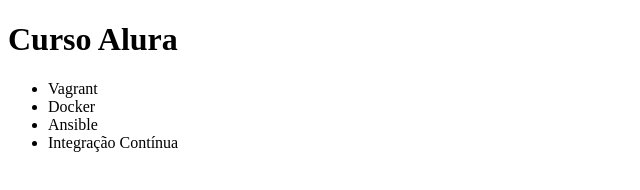
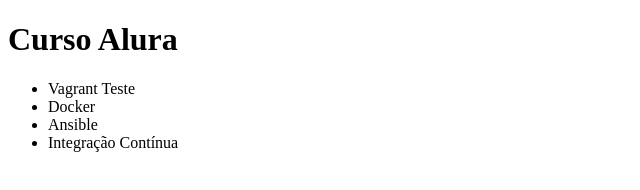
Before and after one commit to FernandoPerin/git-curso, a plain HTML site: page index.html in a window 1280 px wide. Shown: the full height of the page, 0-640 px from the left. Drawn offline with Linux system fonts and the light colour scheme.

```diff
--- a/index.html
+++ b/index.html
@@ -9,7 +9,7 @@
 <body>
   <h1>Curso Alura</h1>
   <ul>
-    <li>Vagrant</li>
+    <li>Vagrant Teste</li>
     <li>Docker</li>
     <li>Ansible</li>
     <li>Integração Contínua</li>
```
